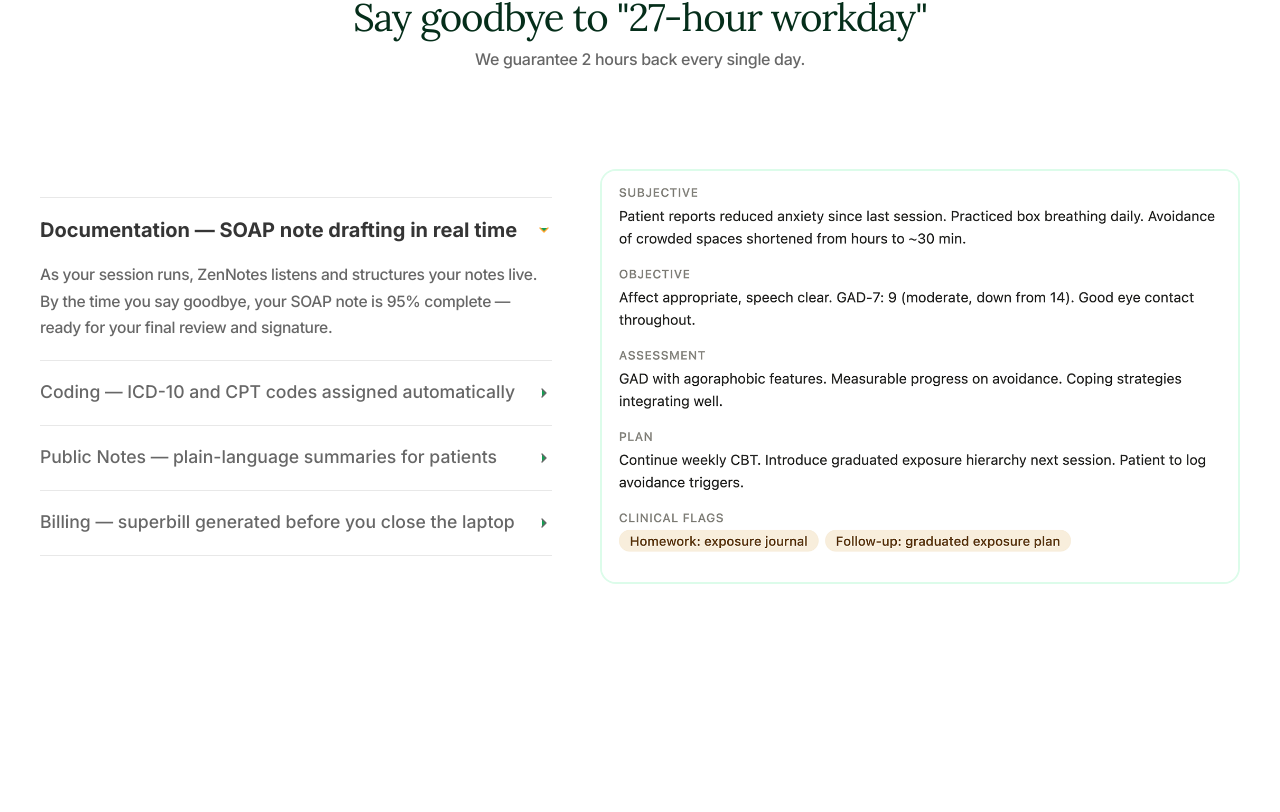
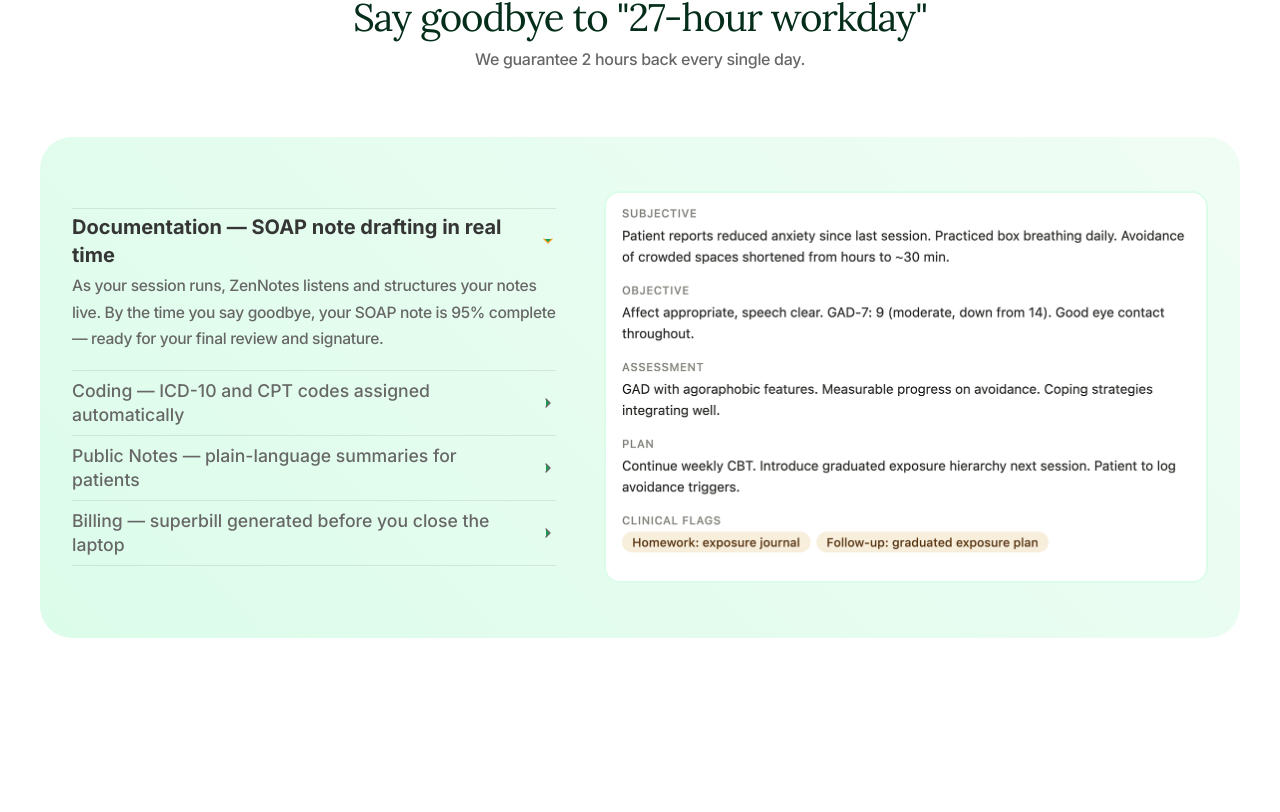
Before and after one commit to ZenSpaceApp/zenspace-website, a Next.js app: page /zennotes in a window 1280 px wide. Shown: the part 1988-2800 px from the top of the page. Built offline with nearby package versions, Linux system fonts and the light colour scheme.

Commit message:
Added background to workday section

```diff
--- a/app/zennotes/ZenNotes.module.scss
+++ b/app/zennotes/ZenNotes.module.scss
@@ -249,7 +249,7 @@
 .workday {
 
   padding: 10rem 2.5rem;
-  max-width: 1340px;
+  max-width: 1440px;
   margin: 0 auto;
 
   @media (max-width: 768px) {
@@ -269,6 +269,9 @@
   gap: 3rem;
   margin: 0 auto;
   align-items: center;
+  background: linear-gradient(45deg, var(--green-100), var(--green-50));
+  padding: 1.5rem 2rem;
+  border-radius: 32px;
 
   @media (max-width: 768px) {
     grid-template-columns: 1fr;
```
